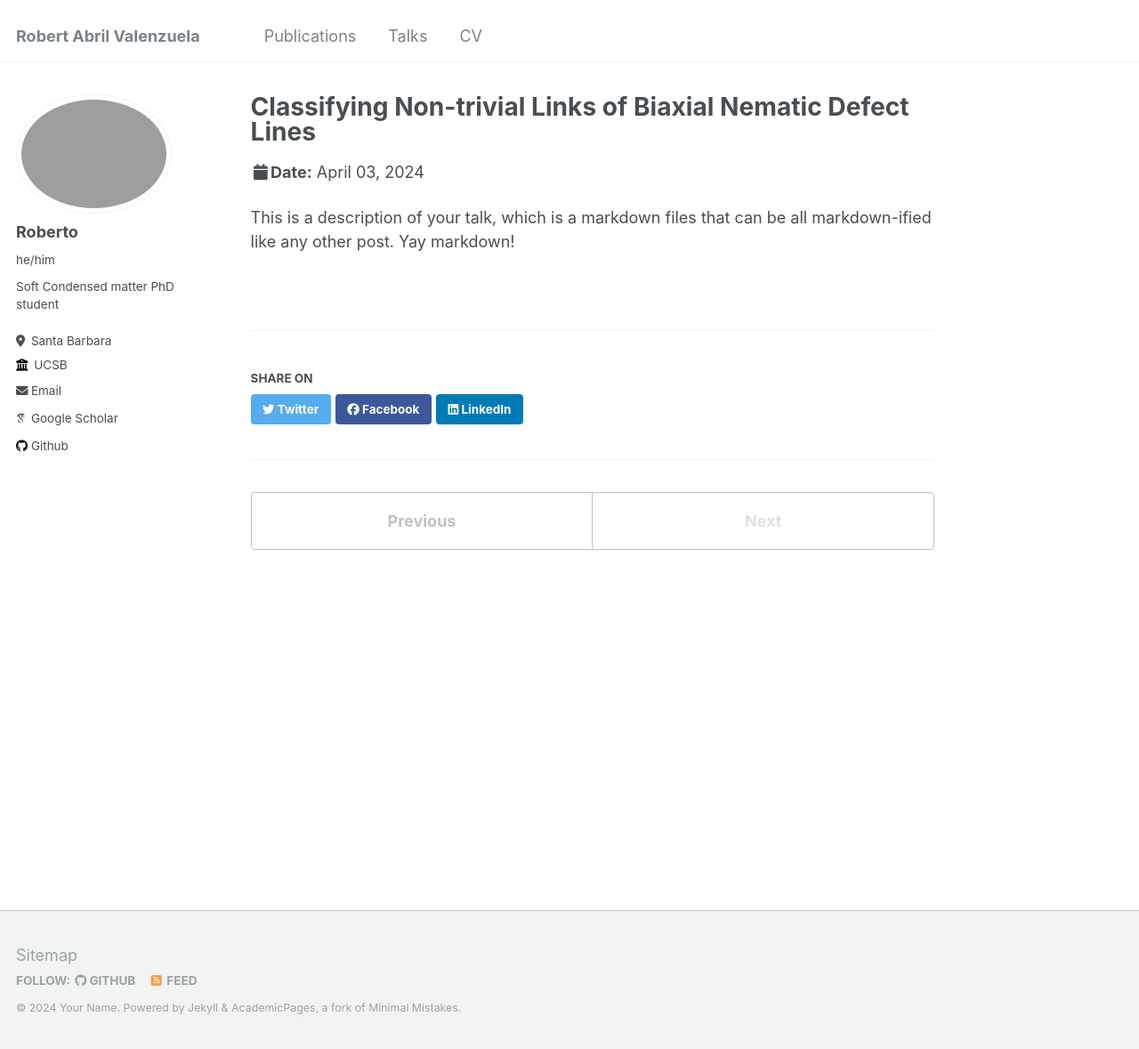
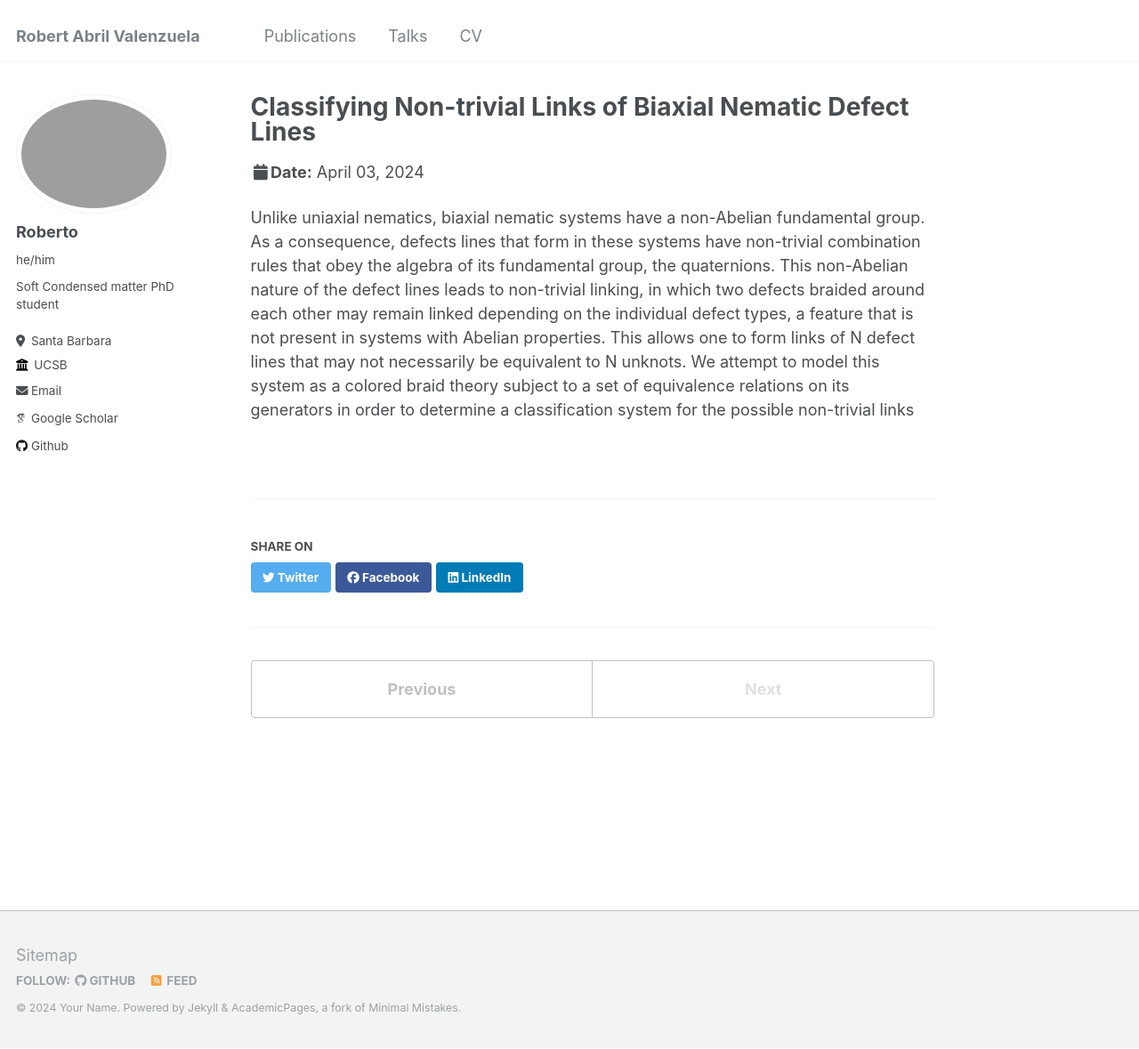
Before and after one commit to rabril/rabril.github.io, a Jekyll site: the page built from _talks/2012-03-01-talk-1.md, in a window 1280 px wide and 1179 px high. Shown: the whole window at 89% size. Built offline with Jekyll 4.4.1, drawn with Linux system fonts in a browser that asks for light colours; some web fonts are replaced.

Commit message:
Update 2012-03-01-talk-1.md

```diff
--- a/_talks/2012-03-01-talk-1.md
+++ b/_talks/2012-03-01-talk-1.md
@@ -8,4 +8,4 @@ date: 03-2022
 location: "Chicago, IL"
 ---
 
-This is a description of your talk, which is a markdown files that can be all markdown-ified like any other post. Yay markdown!
+Unlike uniaxial nematics, biaxial nematic systems have a non-Abelian fundamental group. As a consequence, defects lines that form in these systems have non-trivial combination rules that obey the algebra of its fundamental group, the quaternions. This non-Abelian nature of the defect lines leads to non-trivial linking, in which two defects braided around each other may remain linked depending on the individual defect types, a feature that is not present in systems with Abelian properties. This allows one to form links of N defect lines that may not necessarily be equivalent to N unknots. We attempt to model this system as a colored braid theory subject to a set of equivalence relations on its generators in order to determine a classification system for the possible non-trivial links
```
